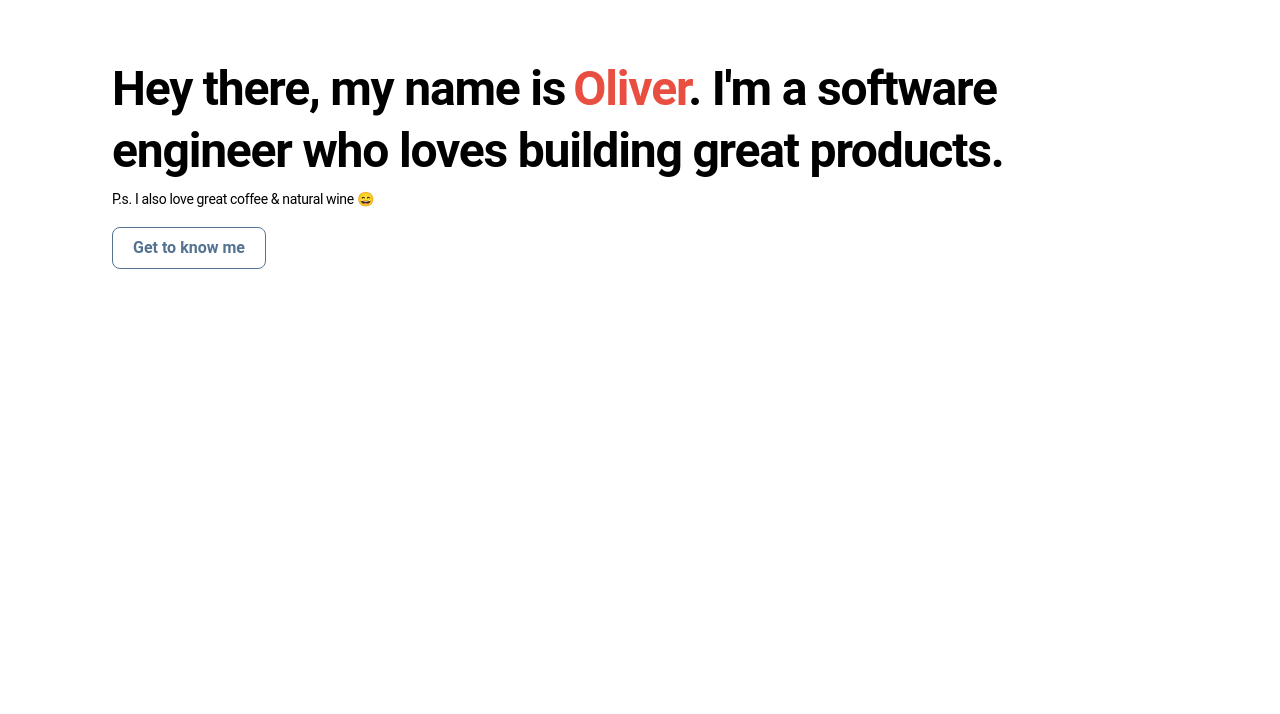
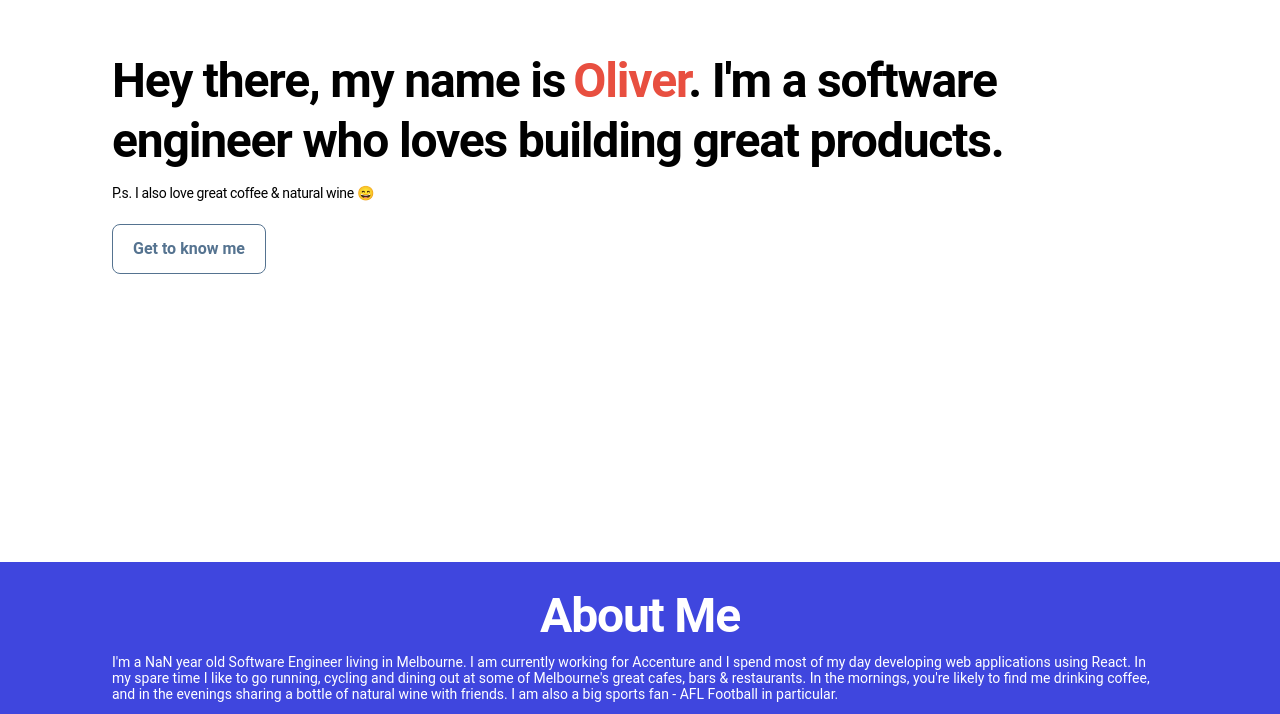
Before and after one commit to om154/omurray.dev, a React (Create React App) app: page / in a window 1280 px wide. Shown: the part 238-952 px from the top of the page. Before the commit the page ends 800 px from the top, so only its background shows below. Built offline with nearby package versions, Linux system fonts and the light colour scheme.

Commit message:
add a basic About Me section

```diff
--- a/src/App.tsx
+++ b/src/App.tsx
@@ -1,9 +1,11 @@
 import Greeting from './components/Greeting';
+import AboutMe from './components/AboutMe';
 
 function App() {
   return (
     <>
       <Greeting />
+      <AboutMe />
     </>
   );
 }
--- /dev/null
+++ b/src/components/AboutMe/index.tsx
@@ -0,0 +1,37 @@
+import Section from '../Section';
+import { H2 } from '../shared/Text';
+
+function calculateAge(birthday : string) {
+  const dateOfBirth = new Date(birthday);
+  const monthDiff = Date.now() - dateOfBirth.getTime();
+  const ageDate = new Date(monthDiff);
+
+  const year = ageDate.getUTCFullYear();
+  const age = Math.abs(year - 1970);
+  return age;
+}
+
+const AboutMe = () => (
+  <Section alignTop className="bg-purple-400 text-neutral-000">
+    <div className="box-border w-full px-4 mx-auto">
+      <div className="text-center">
+        <H2 className="mt-0 mb-2 font-bold">About Me</H2>
+      </div>
+      <p className="text-sm leading-4 font-regular">
+        I&apos;m a
+        {' '}
+        {calculateAge(process.env.REACT_APP_DATE_OF_BIRTH!)}
+        {' '}
+        year old Software Engineer living in Melbourne.
+        I am currently working for Accenture and I spend most of my day developing
+        web applications using React.
+        In my spare time I like to go running, cycling and dining out at some of
+        Melbourne&apos;s great cafes, bars & restaurants. In the mornings, you&apos;re likely
+        to find me drinking coffee, and in the evenings sharing a bottle of natural
+        wine with friends. I am also a big sports fan - AFL Football in particular.
+      </p>
+    </div>
+  </Section>
+);
+
+export default AboutMe;
--- a/src/components/Greeting/index.tsx
+++ b/src/components/Greeting/index.tsx
@@ -1,34 +1,29 @@
 import Button from '../Button';
+import Section from '../Section';
 
 const Greeting = () => (
-  <section
-    id="hero"
-    className="flex items-center h-screen min-h-screen px-24 py-0 mb-0 font-normal leading-4 text-gray-800 bg-white border-b-0 rounded font-semiBold font-boldbox-border"
-    style={{ inset: 0, zIndex: -1 }}
-  >
-    <div className="box-border w-full px-4 mx-auto">
+  <Section className="bg-white">
+    <div className="box-border w-full px-4 mx-auto text-center text-gray-800 md:text-left">
       <h1
-        className="box-border mt-0 text-5xl tracking-tight opacity-100"
-        style={{ opacity: 1, lineHeight: 1.2 }}
+        className="box-border mt-0 text-2xl font-bold leading-tight tracking-tight opacity-100 md:text-5xl"
       >
         Hey there, my name is
         <span
-          className="box-border ml-2 text-5xl text-danger-400"
-          style={{ lineHeight: '67.2px' }}
+          className="box-border ml-2 text-danger-400"
         >
           Oliver
         </span>
         . I&apos;m a
         software engineer who loves building great products.
       </h1>
-      <div className="mt-3 text-sm tracking-tight font-regular">P.s. I also love great coffee &amp; natural wine 😄</div>
-      <div className="flex justify-start mt-5">
+      <div className="mt-3 text-xs tracking-tight md:text-sm font-regular">P.s. I also love great coffee &amp; natural wine 😄</div>
+      <div className="flex justify-center mt-5 md:justify-start">
         <Button>
           Get to know me
         </Button>
       </div>
     </div>
-  </section>
+  </Section>
 );
 
 export default Greeting;
--- /dev/null
+++ b/src/components/Section/index.tsx
@@ -0,0 +1,38 @@
+import cn from 'classnames';
+import { ChildrenProp } from '../../utils/props';
+
+interface SectionProps {
+  style?: object
+  alignTop?: boolean
+  className?: string
+}
+
+const Section = (
+  {
+    children, className, style, alignTop
+  }: SectionProps & ChildrenProp
+) => (
+  <section
+    id="hero"
+    className={cn(
+      'flex flex-col items-center h-screen min-h-screen px-8 py-6 border-b-0 md:px-24 box-border',
+      {
+        'justify-center': !alignTop,
+        'justify-start': alignTop
+      },
+      className
+    )}
+    // style={{ inset: 0, zIndex: -1 }}
+    style={style}
+  >
+    {children}
+  </section>
+);
+
+Section.defaultProps = {
+  style: {},
+  className: '',
+  alignTop: false
+};
+
+export default Section;
--- /dev/null
+++ b/src/components/shared/Text.tsx
@@ -0,0 +1,14 @@
+import cn from 'classnames';
+import { ChildrenProp } from '../../utils/props';
+
+interface TextProps {
+  className?: string
+}
+
+export const H2 = ({ children, className }: TextProps & ChildrenProp) => (
+  <h2 className={cn('box-border text-2xl leading-tight tracking-tight opacity-100 md:text-5xl', className)}>{children}</h2>
+);
+
+H2.defaultProps = {
+  className: ''
+};
--- a/src/themes/font.js
+++ b/src/themes/font.js
@@ -18,6 +18,7 @@ const fontWeights = {
   regular: 400,
   medium: 500,
   semiBold: 600,
+  bold: 700
 };
 
 // CommonJS Module Export for Tailwindcss
```
